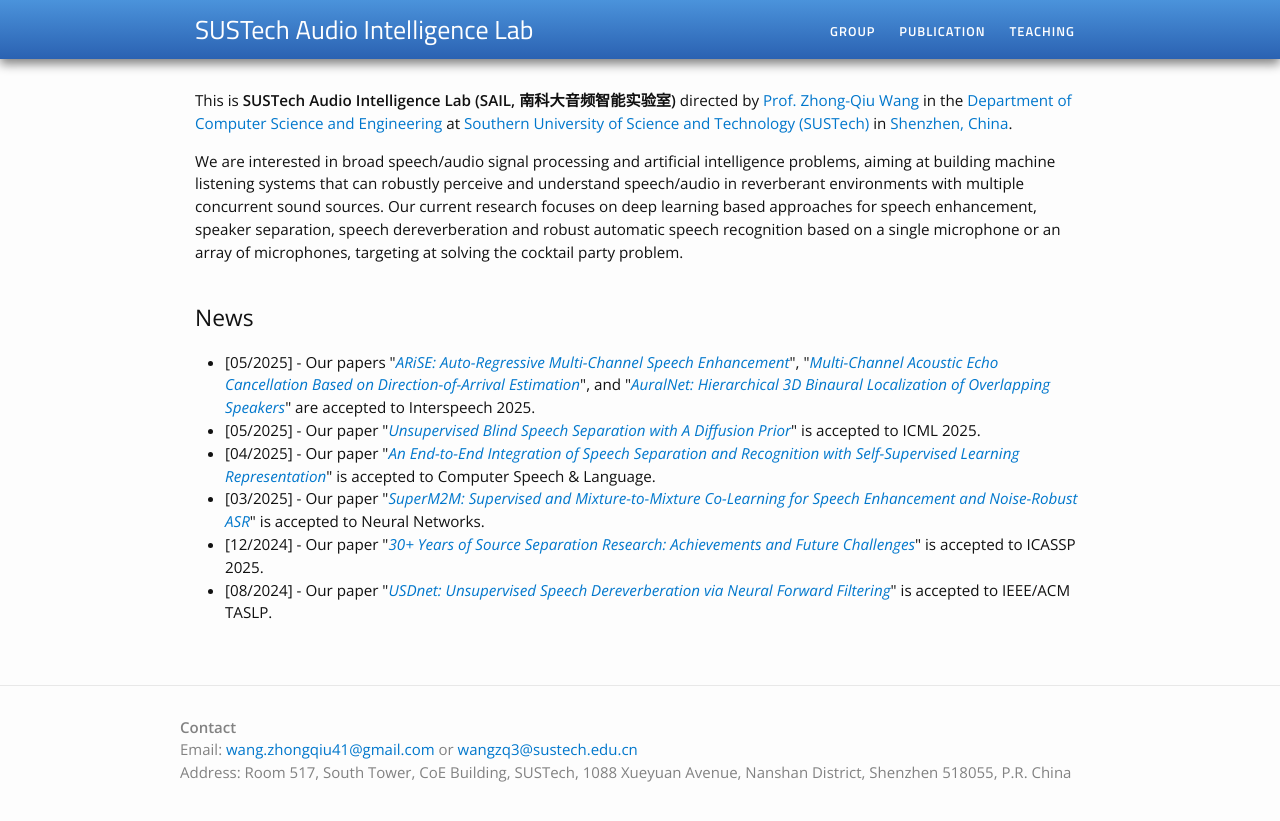
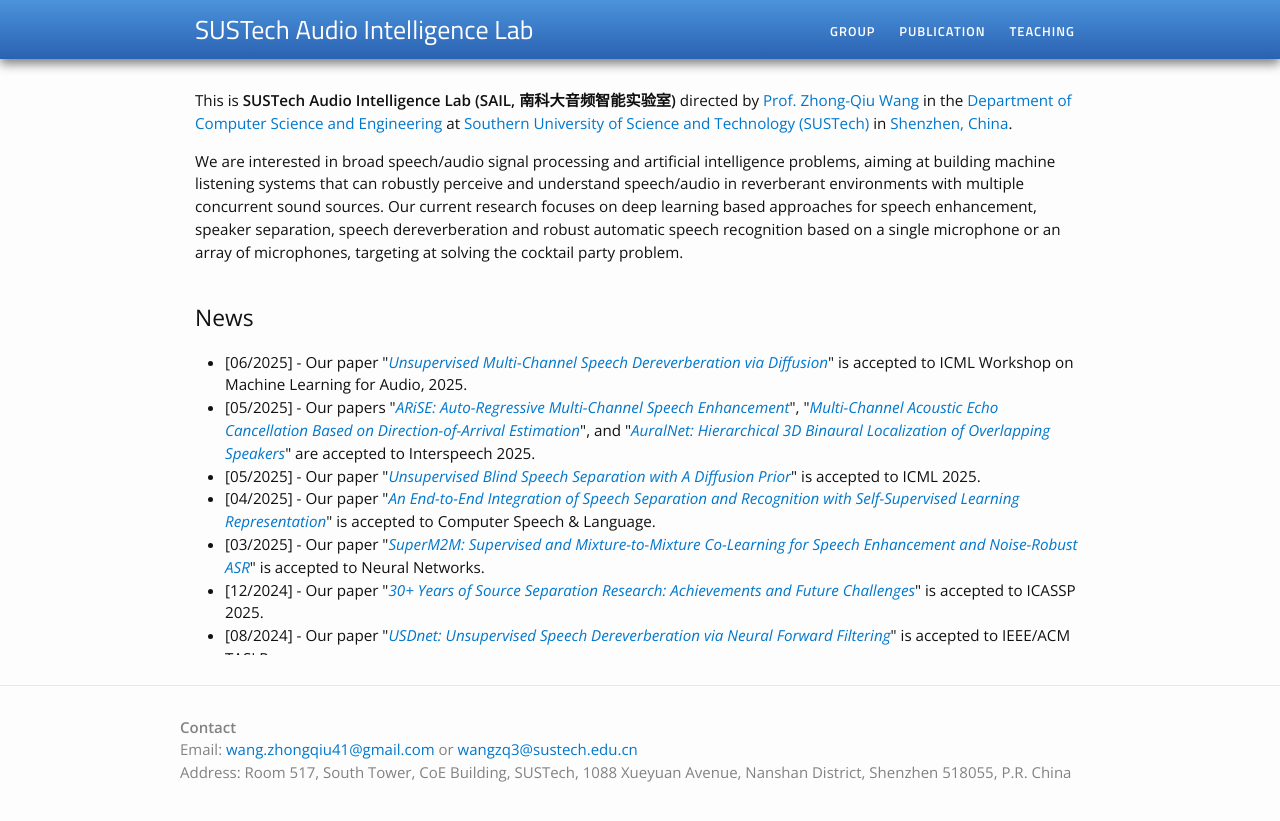
Before and after one commit to sustechailab/sustechailab.github.io, a Jekyll site: the page index.html, which Jekyll copies as it is, in a window 1280 px wide. Shown: the top 821 px of the page. Built offline with Jekyll 4.4.1, drawn with Linux system fonts in a browser that asks for light colours.

Commit message:
Initial commit

```diff
--- a/index.html
+++ b/index.html
@@ -103,6 +103,7 @@
 <h2>News</h2>
 <div class="updates" style="height: 20em; overflow-y: scroll;">
 <ul>
+  <li>[06/2025] - Our paper "<i><a href="" target="view_window">Unsupervised Multi-Channel Speech Dereverberation via Diffusion</a></i>" is accepted to ICML Workshop on Machine Learning for Audio, 2025.</li>
   <li>[05/2025] - Our papers "<i><a href="https://arxiv.org/pdf/2505.22051" target="view_window">ARiSE: Auto-Regressive Multi-Channel Speech Enhancement</a></i>", "<i><a href="https://arxiv.org/pdf/2505.19493" target="view_window">Multi-Channel Acoustic Echo Cancellation Based on Direction-of-Arrival Estimation</a></i>", and "<i><a href="https://arxiv.org/pdf/2506.02773v1" target="view_window">AuralNet: Hierarchical 3D Binaural Localization of Overlapping Speakers</a></i>" are accepted to Interspeech 2025.</li>
   <li>[05/2025] - Our paper "<i><a href="https://arxiv.org/pdf/2505.05657" target="view_window">Unsupervised Blind Speech Separation with A Diffusion Prior</a></i>" is accepted to ICML 2025.</li>
   <li>[04/2025] - Our paper "<i><a href="https://papers.ssrn.com/sol3/papers.cfm?abstract_id=5030846", target="view_window">An End-to-End Integration of Speech Separation and Recognition with Self-Supervised Learning Representation</a></i>" is accepted to Computer Speech & Language.</li>
--- a/publication.html
+++ b/publication.html
@@ -103,6 +103,10 @@
     Z. Xu, X. Fu, <strong>Z.-Q. Wang</strong>, X. Jiang, and R. Roy Choudhury, "<a href="https://arxiv.org/pdf/2505.05657" target="view_window">Unsupervised Blind Speech Separation with A Diffusion Prior</a>", in <i>International Conference on Machine Learning (<strong>ICML</strong>)</i>, accepted, 2025. [<a href="https://arraydps.github.io/ArrayDPSDemo/" target="view_window">Sound Demo</a>] [<a href="https://github.com/ArrayDPS/ArrayDPS" target="view_window">Code</a>]
     </li>
 
+    <li>
+    Y. Wu, Z. Xu, J. Chen, <strong>Z.-Q. Wang</strong>, and R. Roy Choudhury, "<a href="" target="view_window">Unsupervised Multi-Channel Speech Dereverberation via Diffusion</a>", in <i>ICML Workshop on Machine Learning for Audio (<strong>ICML Workshop</strong>)</i>, 2025.
+    </li>
+
 	<li>
     S. Araki, N. Ito, R. Haeb-Umbach, G. Wichern, <strong>Z.-Q. Wang</strong>, and Y. Mitsufuji, "<a href="https://arxiv.org/pdf/2501.11837" target="view_window">30+ Years of Source Separation Research: Achievements and Future Challenges</a>", in <i>IEEE International Conference on Acoustics, Speech and Signal Processing (<strong>ICASSP</strong>)</i>, 2025.
 	</li>
```
Also changed, not shown: 1 other file.
